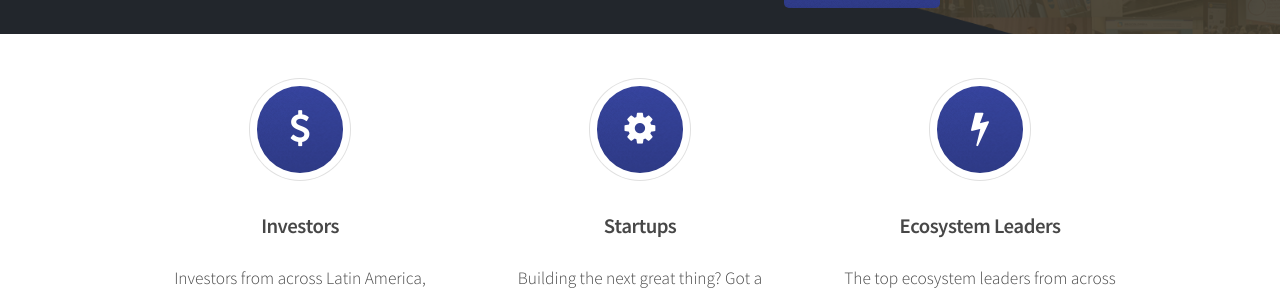
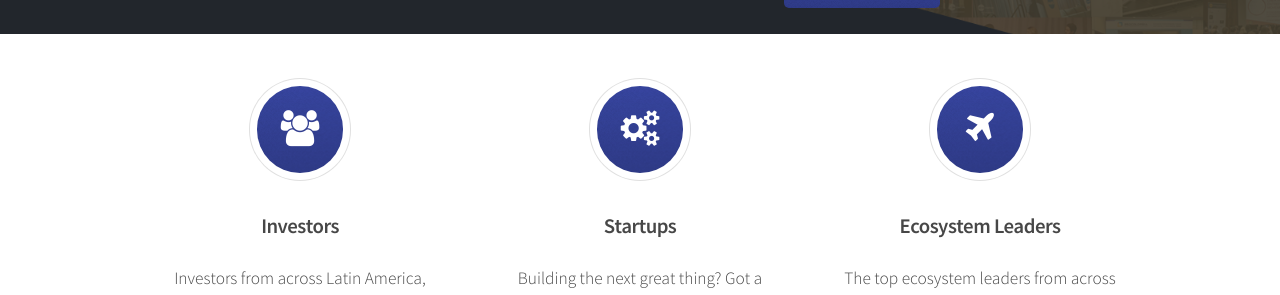
Before and after one commit to LatAmStartups/LatAmStartups.github.io, a Jekyll site: the page built from conference2016.html, in a window 1280 px wide. Shown: the part 499-794 px from the top of the page. Built offline with Jekyll 4.4.1, drawn with Linux system fonts in a browser that asks for light colours.

Commit message:
let's fiddle with a new conf 16 page

```diff
--- a/conference2016.html
+++ b/conference2016.html
@@ -17,7 +17,7 @@ layout: default
 			<div class="row double">
 				<section class="4u">
 					<div class="box highlight">
-						<i class="icon major fa-dollar"></i>
+						<i class="icon major fa-users"></i>
 						<h3>Investors</h3>
 						<p>Investors from across Latin America, Canada, and the US come for two intense days of networking with an intimate group of the most important movers and shakers in the LatAm ecosystem.</p>
 						<p>Latin America produces world-class startups. If you're an investor interested in what LatAm has to offer, you can't afford to miss this event.</p>
@@ -25,7 +25,7 @@ layout: default
 				</section>
 				<section class="4u">
 					<div class="box highlight">
-						<i class="icon major fa-gear"></i>
+						<i class="icon major fa-gears"></i>
 						<h3>Startups</h3>
 						<p>Building the next great thing? Got a proven business idea with substantial revenue? Looking for Series A financing--and a chance to scale globally?</p>
 <p>If this describes your startup, please apply today!</p>
@@ -34,7 +34,7 @@ layout: default
 				</section>
 				<section class="4u">
 					<div class="box highlight">
-						<i class="icon major fa-bolt"></i>
+						<i class="icon major fa-plane"></i>
 						<h3>Ecosystem Leaders</h3>
 						<p>
 						The top ecosystem leaders from across Latin America come together once a year for this exclusive conference.
```
